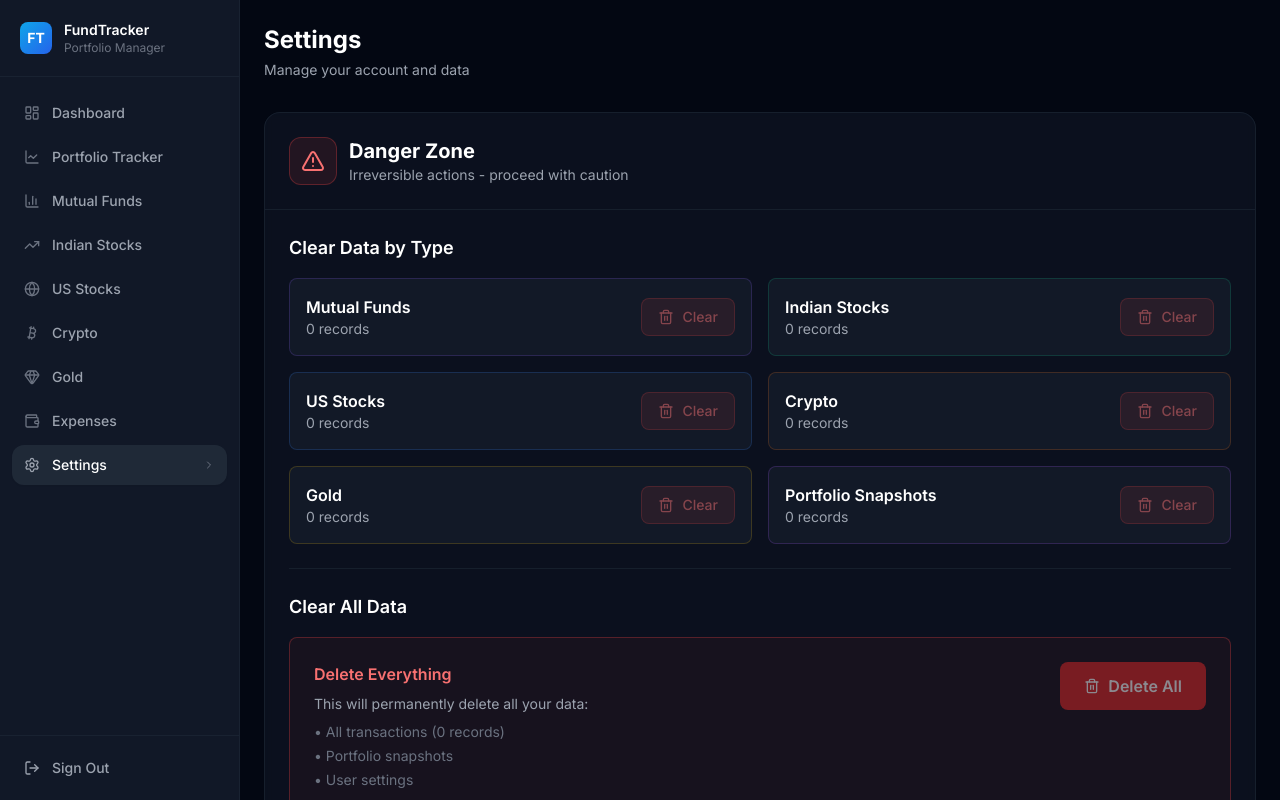
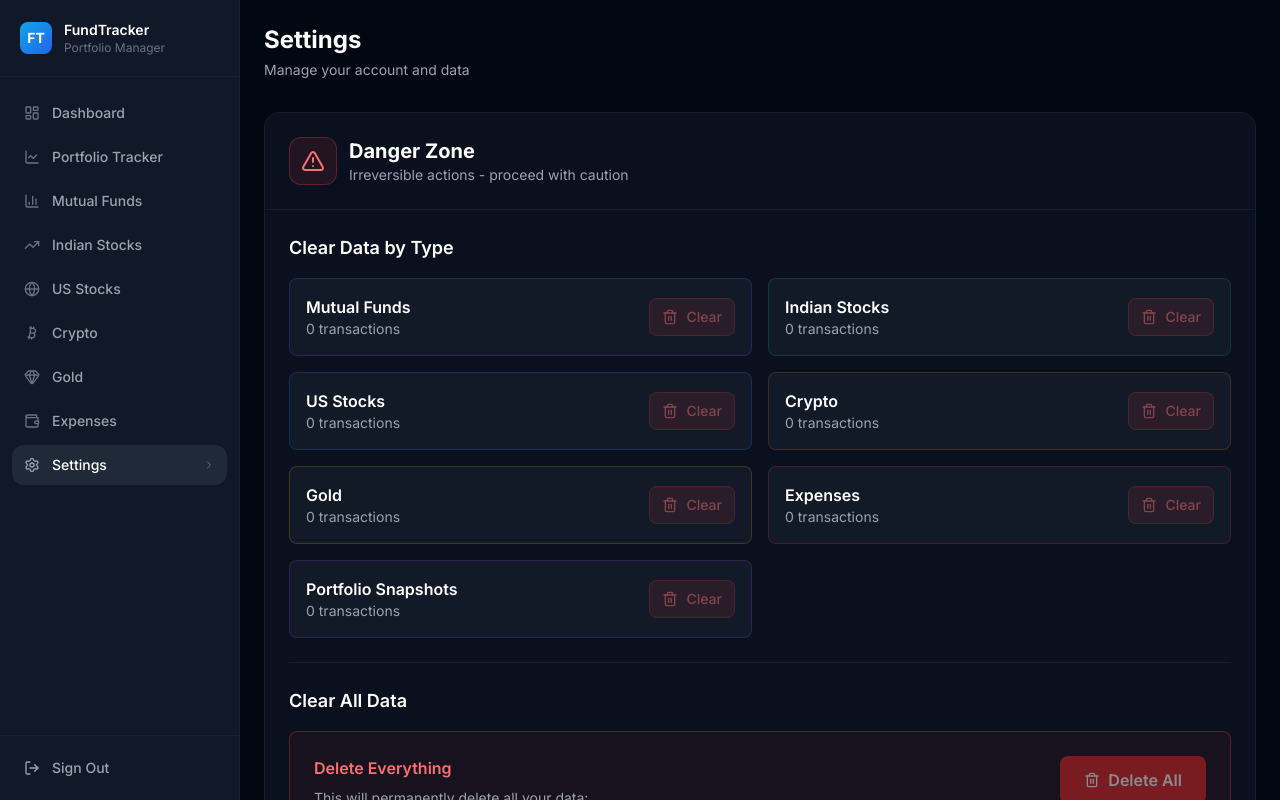
Before and after one commit to sriraj66/fund-tracker, a Next.js app: page /settings in a window 1280 px wide. Shown: the top 800 px of the page. Built offline with nearby package versions, Linux system fonts and the light colour scheme; no server answers; the database is empty; sample sign-in values are in the browser's storage.

Commit message:
Settins Gold Records Count Fix

```diff
--- a/src/app/(app)/settings/ClearDataSection.tsx
+++ b/src/app/(app)/settings/ClearDataSection.tsx
@@ -5,7 +5,15 @@ import { Trash2, Loader2, AlertCircle } from "lucide-react";
 import { auth } from "@/lib/firebase/config";
 
 interface ClearDataSectionProps {
-  counts: { mf: number; stocks: number; usStocks: number; crypto: number; gold: number; snapshots: number };
+  counts: {
+    mf: number; mfHoldings: number;
+    stocks: number; stockHoldings: number;
+    usStocks: number; usHoldings: number;
+    crypto: number; cryptoHoldings: number;
+    gold: number; goldHoldings: number;
+    expenses: number;
+    snapshots: number;
+  };
   totalCount: number;
   onCleared?: () => void;
 }
@@ -43,12 +51,13 @@ export default function ClearDataSection({ counts, totalCount, onCleared }: Clea
   };
 
   const fundTypes = [
-    { type: "mf", name: "Mutual Funds", count: counts.mf, colorClass: "border-violet-500/20 hover:border-violet-500/40" },
-    { type: "stocks", name: "Indian Stocks", count: counts.stocks, colorClass: "border-emerald-500/20 hover:border-emerald-500/40" },
-    { type: "us-stocks", name: "US Stocks", count: counts.usStocks, colorClass: "border-blue-500/20 hover:border-blue-500/40" },
-    { type: "crypto", name: "Crypto", count: counts.crypto, colorClass: "border-orange-500/20 hover:border-orange-500/40" },
-    { type: "gold", name: "Gold", count: counts.gold, colorClass: "border-yellow-500/20 hover:border-yellow-500/40" },
-    { type: "snapshots", name: "Portfolio Snapshots", count: counts.snapshots, colorClass: "border-purple-500/20 hover:border-purple-500/40" },
+    { type: "mf",        name: "Mutual Funds",         tx: counts.mf,      holdings: counts.mfHoldings,    colorClass: "border-violet-500/20 hover:border-violet-500/40" },
+    { type: "stocks",    name: "Indian Stocks",         tx: counts.stocks,  holdings: counts.stockHoldings, colorClass: "border-emerald-500/20 hover:border-emerald-500/40" },
+    { type: "us-stocks", name: "US Stocks",             tx: counts.usStocks, holdings: counts.usHoldings,  colorClass: "border-blue-500/20 hover:border-blue-500/40" },
+    { type: "crypto",    name: "Crypto",                tx: counts.crypto,  holdings: counts.cryptoHoldings, colorClass: "border-orange-500/20 hover:border-orange-500/40" },
+    { type: "gold",      name: "Gold",                  tx: counts.gold,    holdings: counts.goldHoldings,  colorClass: "border-yellow-500/20 hover:border-yellow-500/40" },
+    { type: "expenses",  name: "Expenses",              tx: counts.expenses, holdings: 0,                  colorClass: "border-rose-500/20 hover:border-rose-500/40" },
+    { type: "snapshots", name: "Portfolio Snapshots",   tx: counts.snapshots, holdings: 0,                 colorClass: "border-purple-500/20 hover:border-purple-500/40" },
   ];
 
   return (
@@ -59,16 +68,29 @@ export default function ClearDataSection({ counts, totalCount, onCleared }: Clea
       <div>
         <h3 className="text-lg font-semibold text-white mb-4">Clear Data by Type</h3>
         <div className="grid grid-cols-1 md:grid-cols-2 gap-4">
-          {fundTypes.map((fund) => (
-            <div key={fund.type} className={`p-4 bg-gray-800/40 border rounded-lg transition-all ${fund.colorClass}`}>
-              <div className="flex items-center justify-between">
-                <div><h4 className="font-semibold text-white">{fund.name}</h4><p className="text-sm text-gray-400">{fund.count} record{fund.count !== 1 ? "s" : ""}</p></div>
-                <button onClick={() => handleClear(fund.type, fund.name)} disabled={loading !== null || fund.count === 0} className="px-4 py-2 bg-red-500/20 hover:bg-red-500/30 border border-red-500/40 text-red-400 rounded-lg text-sm font-medium transition-all disabled:opacity-50 disabled:cursor-not-allowed inline-flex items-center gap-2">
-                  {loading === fund.type ? <><Loader2 className="w-4 h-4 animate-spin" />Clearing...</> : <><Trash2 className="w-4 h-4" />Clear</>}
-                </button>
+          {fundTypes.map((fund) => {
+            const total = fund.tx + fund.holdings;
+            return (
+              <div key={fund.type} className={`p-4 bg-gray-800/40 border rounded-lg transition-all ${fund.colorClass}`}>
+                <div className="flex items-center justify-between gap-3">
+                  <div className="min-w-0">
+                    <h4 className="font-semibold text-white">{fund.name}</h4>
+                    <p className="text-sm text-gray-400">
+                      {fund.tx} transaction{fund.tx !== 1 ? "s" : ""}
+                      {fund.holdings > 0 && <span className="text-gray-500"> + {fund.holdings} holding{fund.holdings !== 1 ? "s" : ""}</span>}
+                    </p>
+                  </div>
+                  <button
+                    onClick={() => handleClear(fund.type, fund.name)}
+                    disabled={loading !== null || total === 0}
+                    className="shrink-0 px-3 py-2 bg-red-500/20 hover:bg-red-500/30 border border-red-500/40 text-red-400 rounded-lg text-sm font-medium transition-all disabled:opacity-50 disabled:cursor-not-allowed inline-flex items-center gap-2"
+                  >
+                    {loading === fund.type ? <><Loader2 className="w-4 h-4 animate-spin" />Clearing...</> : <><Trash2 className="w-4 h-4" />Clear</>}
+                  </button>
+                </div>
               </div>
-            </div>
-          ))}
+            );
+          })}
         </div>
       </div>
 
--- a/src/app/(app)/settings/page.tsx
+++ b/src/app/(app)/settings/page.tsx
@@ -8,11 +8,21 @@ import { Settings as SettingsIcon, AlertTriangle } from "lucide-react";
 import ClearDataSection from "./ClearDataSection";
 import InstallPWA from "./InstallPWA";
 
-interface Counts { mf: number; stocks: number; usStocks: number; crypto: number; gold: number; snapshots: number; }
+interface Counts {
+  mf: number; mfHoldings: number;
+  stocks: number; stockHoldings: number;
+  usStocks: number; usHoldings: number;
+  crypto: number; cryptoHoldings: number;
+  gold: number; goldHoldings: number;
+  expenses: number;
+  snapshots: number;
+}
+
+const ZERO: Counts = { mf: 0, mfHoldings: 0, stocks: 0, stockHoldings: 0, usStocks: 0, usHoldings: 0, crypto: 0, cryptoHoldings: 0, gold: 0, goldHoldings: 0, expenses: 0, snapshots: 0 };
 
 export default function SettingsPage() {
   const { user } = useAuth();
-  const [counts, setCounts] = useState<Counts>({ mf: 0, stocks: 0, usStocks: 0, crypto: 0, gold: 0, snapshots: 0 });
+  const [counts, setCounts] = useState<Counts>(ZERO);
   const [loading, setLoading] = useState(true);
 
   const fetchCounts = async () => {
@@ -20,21 +30,43 @@ export default function SettingsPage() {
     setLoading(true);
     try {
       const uid = user.uid;
-      const [mf, stocks, us, crypto, gold, snap] = await Promise.all([
-        getDocs(collection(db, "users", uid, "mf_transactions")),
-        getDocs(collection(db, "users", uid, "stock_transactions")),
-        getDocs(collection(db, "users", uid, "us_stock_transactions")),
-        getDocs(collection(db, "users", uid, "crypto_transactions")),
-        getDocs(collection(db, "users", uid, "gold_transactions")),
-        getDocs(collection(db, "users", uid, "portfolio_snapshots")),
+      const safe = (col: string) =>
+        getDocs(collection(db, "users", uid, col)).catch(() => ({ size: 0 }));
+
+      const [
+        mf, mfH, stocks, stockH, us, usH,
+        crypto, cryptoH, gold, goldH, expenses, snap,
+      ] = await Promise.all([
+        safe("mf_transactions"),   safe("mf_holdings"),
+        safe("stock_transactions"), safe("stock_holdings"),
+        safe("us_stock_transactions"), safe("us_stock_holdings"),
+        safe("crypto_transactions"), safe("crypto_holdings"),
+        safe("gold_transactions"),  safe("gold_holdings"),
+        safe("expenses"),
+        safe("portfolio_snapshots"),
       ]);
-      setCounts({ mf: mf.size, stocks: stocks.size, usStocks: us.size, crypto: crypto.size, gold: gold.size, snapshots: snap.size });
+
+      setCounts({
+        mf: mf.size,         mfHoldings: mfH.size,
+        stocks: stocks.size,  stockHoldings: stockH.size,
+        usStocks: us.size,    usHoldings: usH.size,
+        crypto: crypto.size,  cryptoHoldings: cryptoH.size,
+        gold: gold.size,      goldHoldings: goldH.size,
+        expenses: expenses.size,
+        snapshots: snap.size,
+      });
     } finally { setLoading(false); }
   };
 
   useEffect(() => { fetchCounts(); }, [user]);
 
-  const totalCount = Object.values(counts).reduce((s, c) => s + c, 0);
+  const totalCount =
+    counts.mf + counts.mfHoldings +
+    counts.stocks + counts.stockHoldings +
+    counts.usStocks + counts.usHoldings +
+    counts.crypto + counts.cryptoHoldings +
+    counts.gold + counts.goldHoldings +
+    counts.expenses + counts.snapshots;
 
   if (loading) return <div className="flex items-center justify-center py-20"><div className="w-8 h-8 border-2 border-sky-500 border-t-transparent rounded-full animate-spin" /></div>;
 
```
